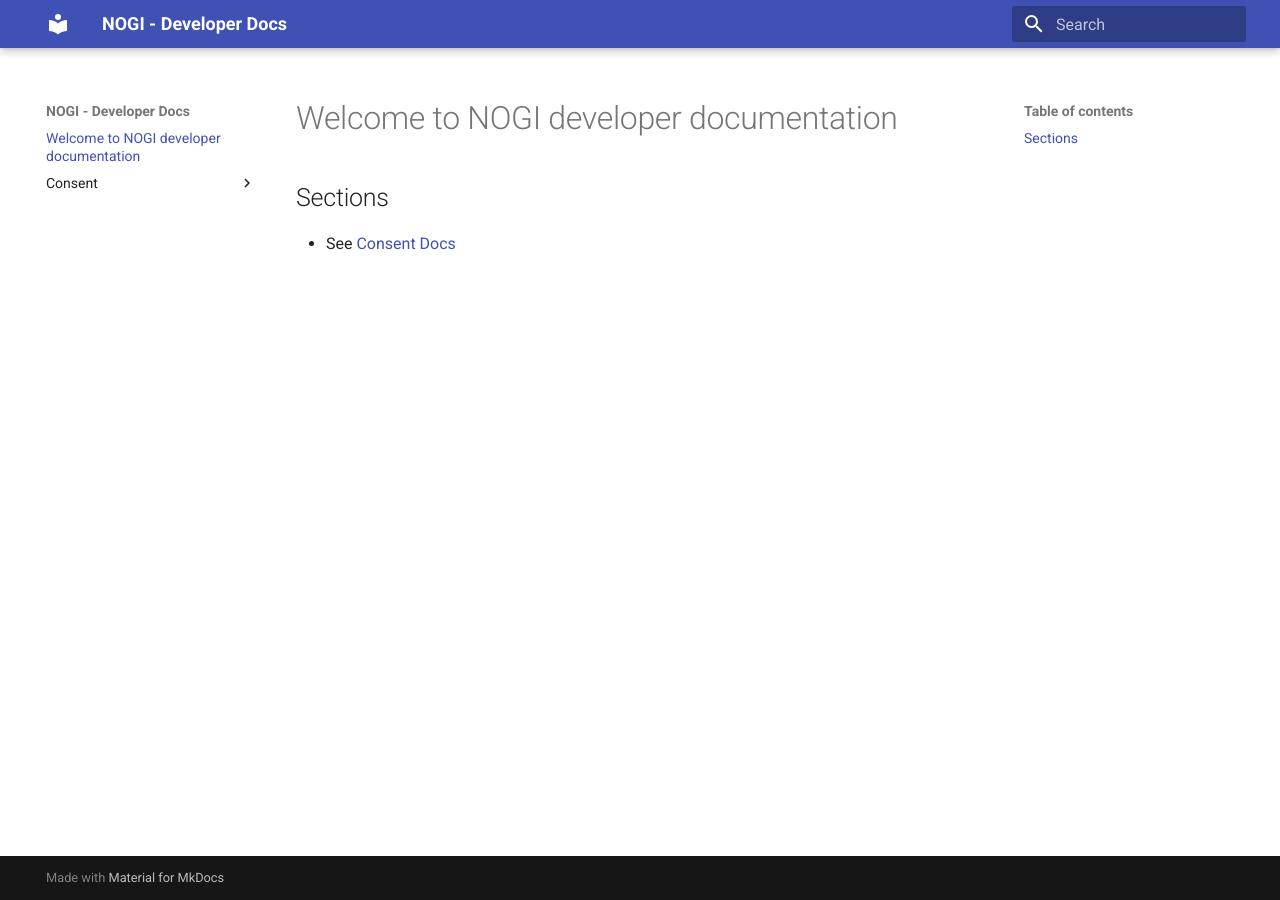
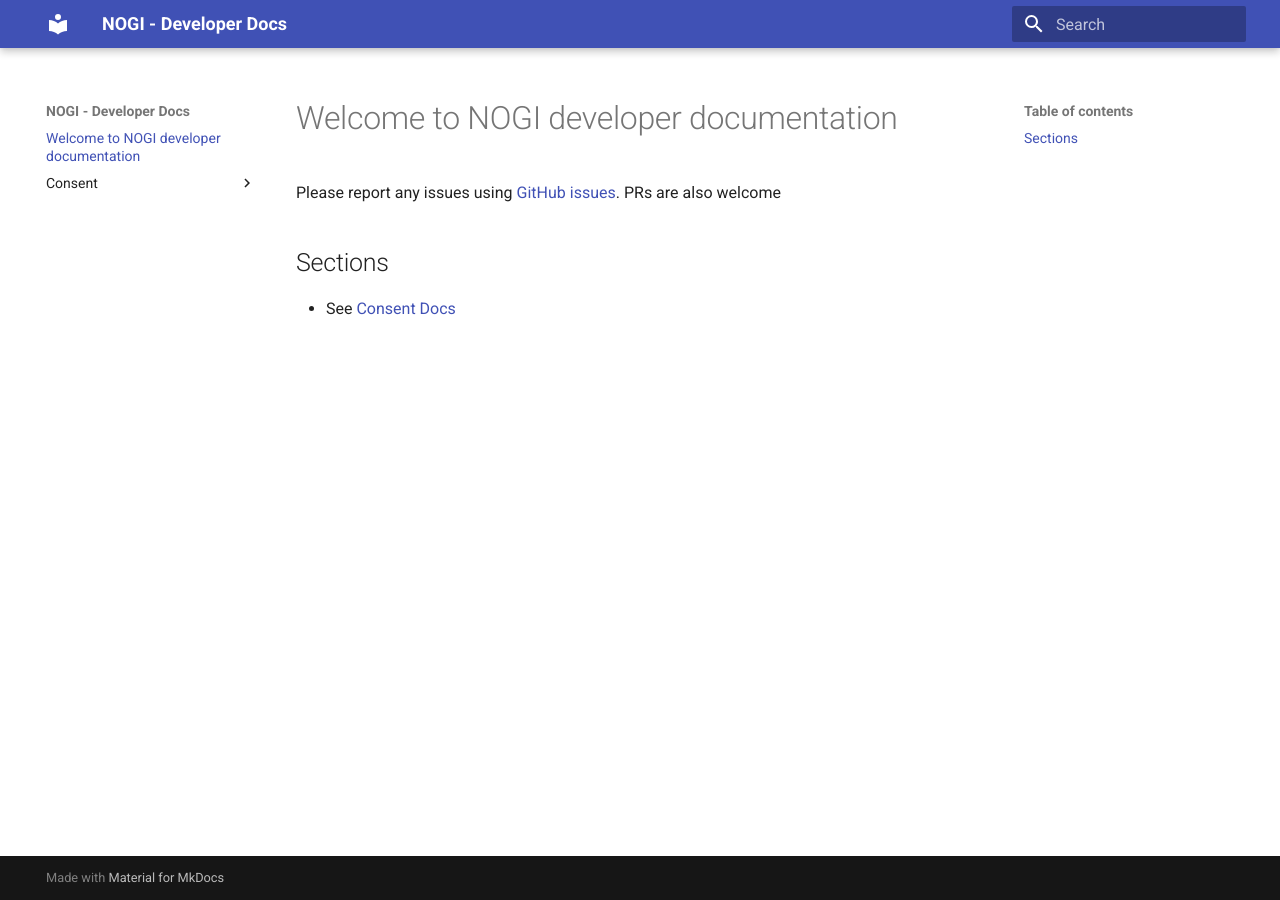
Before and after one commit to norsk-gjeldsinformasjon/api-docs, an MkDocs documentation site: the page built from docs/index.md, in a window 1280 px wide. Built offline with MkDocs 1.6.1 and Material for MkDocs 9.7.7, drawn with Linux system fonts in a browser that asks for light colours.

Commit message:
Added a note regarding issues / PRs

```diff
--- a/docs/index.md
+++ b/docs/index.md
@@ -1,4 +1,8 @@
 # Welcome to NOGI developer documentation
 
+Please report any issues using [GitHub issues](https://github.com/norskgjeld/api-docs/issues). PRs
+are also welcome
+
 ## Sections
+
 * See [Consent Docs](./consent/index.md)
```
